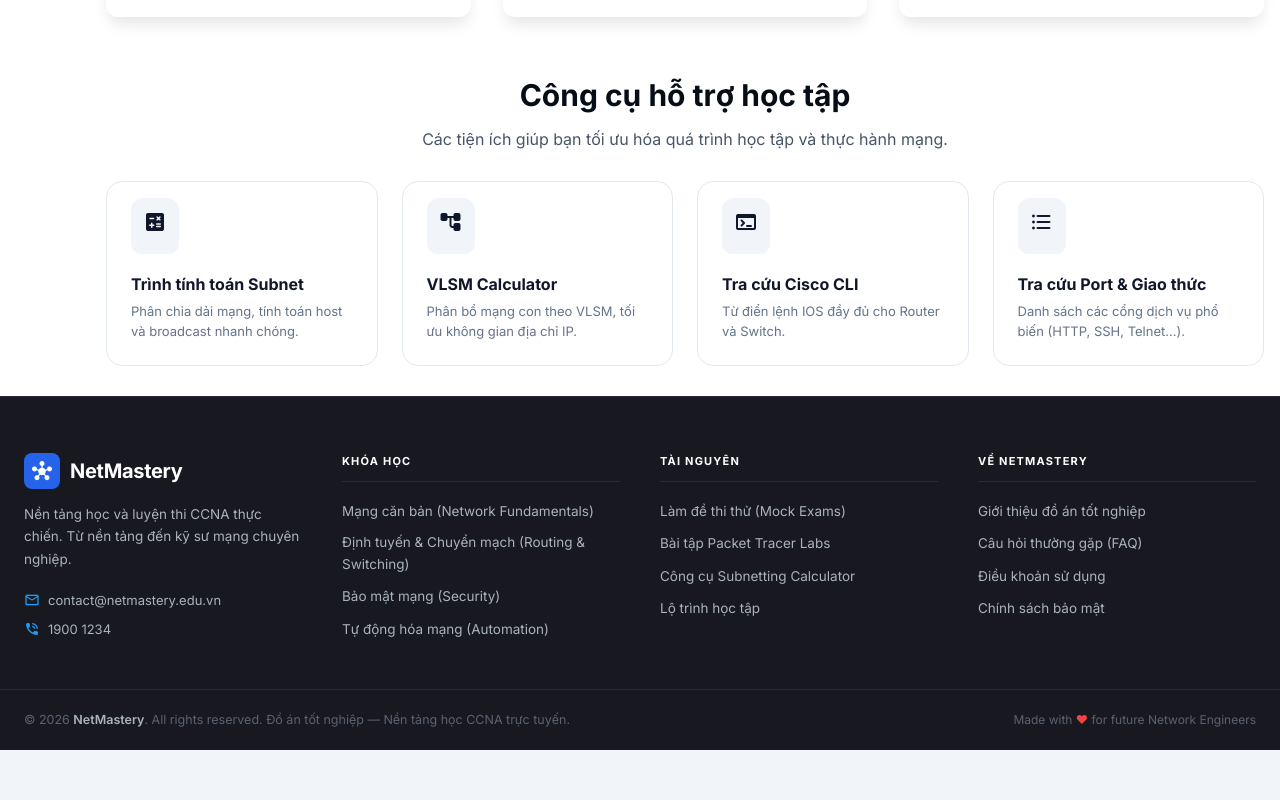
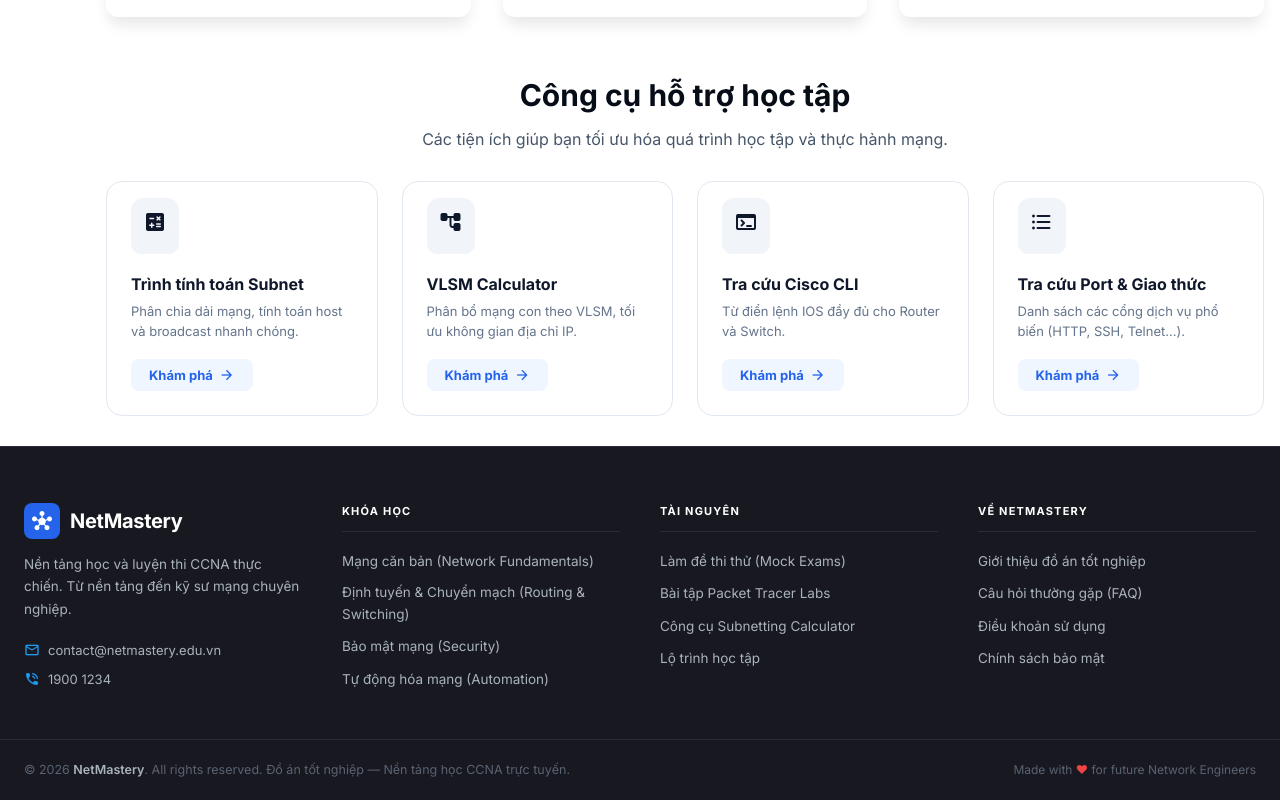
Before and after one commit to duynguyen2003/----N-T-T-NGHI-P, a React (Create React App) app in the folder ccna-master/: page /#/ in a window 1280 px wide. Shown: the part 1018-1818 px from the top of the page. Before the commit the page ends 1768 px from the top, so only its background shows below. Built offline with nearby package versions, Linux system fonts and the light colour scheme.

Commit message:
thêm button khám phá

```diff
--- a/ccna-master/src/components/Content/Home.js
+++ b/ccna-master/src/components/Content/Home.js
@@ -118,6 +118,10 @@
     </div>
     <h3 className="feat-title">{title}</h3>
     <p className="feat-desc">{desc}</p>
+    <span className="feat-explore-btn">
+      Khám phá
+      <span className="material-icons-round" style={{ fontSize: 16 }}>arrow_forward</span>
+    </span>
   </Link>
 );
 
--- a/ccna-master/src/css/Home.css
+++ b/ccna-master/src/css/Home.css
@@ -650,4 +650,26 @@
   font-size: 13px;
   color: var(--text-muted);
   line-height: 1.5;
+  flex: 1;
 }
+
+.feat-explore-btn {
+  display: inline-flex;
+  align-items: center;
+  gap: 6px;
+  margin-top: 18px;
+  padding: 8px 18px;
+  font-size: 13px;
+  font-weight: 700;
+  color: #2563eb;
+  background: #eff6ff;
+  border-radius: 8px;
+  transition: all 0.25s;
+  align-self: flex-start;
+}
+
+.feat-card:hover .feat-explore-btn {
+  background: #2563eb;
+  color: #fff;
+  transform: translateX(4px);
+}
```
